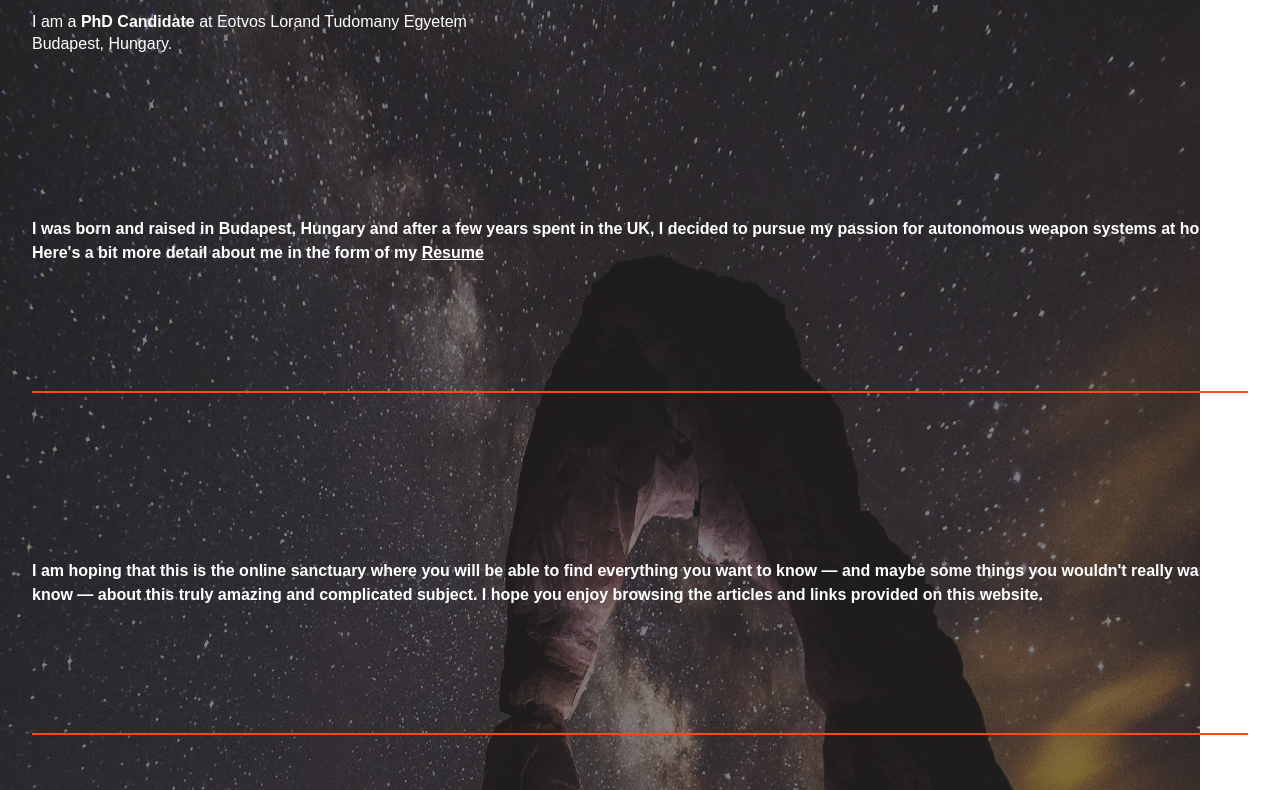
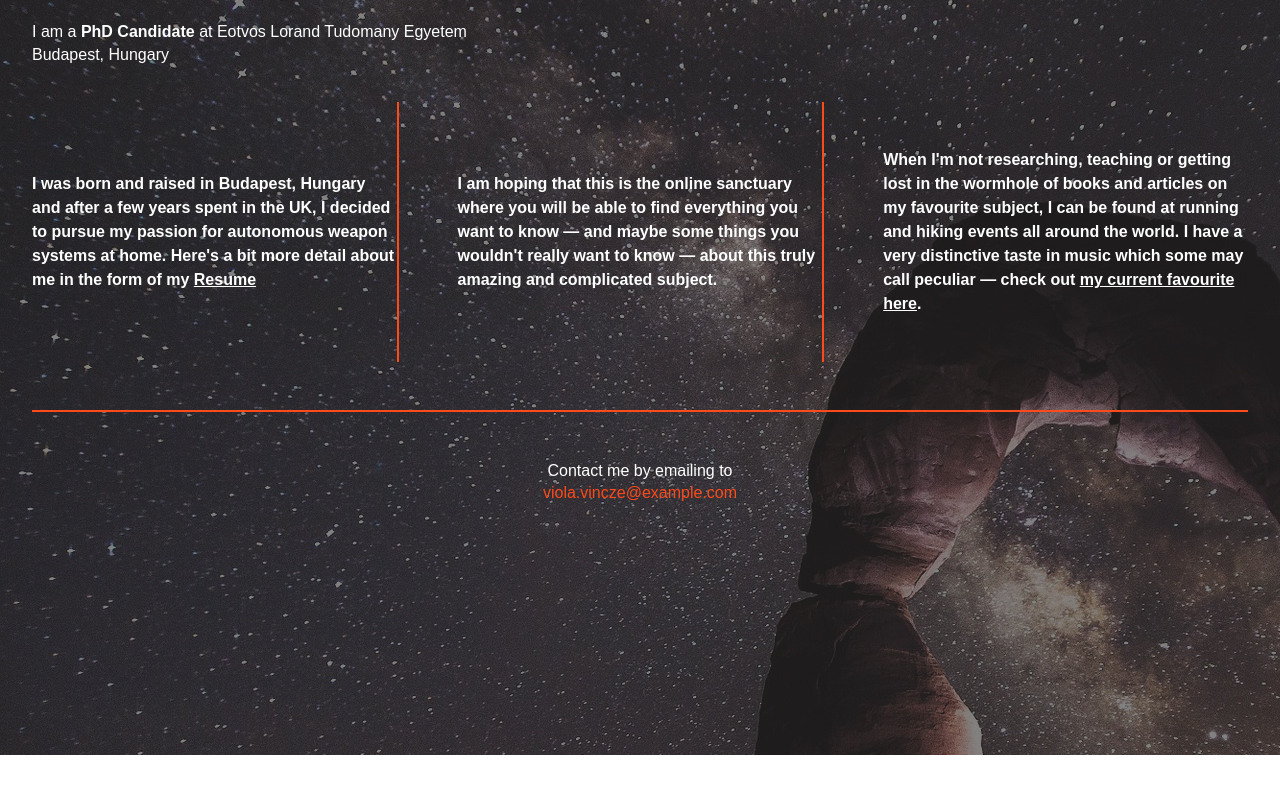
Before and after one commit to Brigitta1/viola-site, a plain HTML site: page index.html in a window 1280 px wide. Shown: the part 109-899 px from the top of the page. After the commit the page ends 864 px from the top, so only its background shows below. Drawn offline with nearby package versions, Linux system fonts and the light colour scheme.

Commit message:
Tablet and desktop basics added to Home page

```diff
--- a/css/main.css
+++ b/css/main.css
@@ -108,7 +108,7 @@ textarea {
 
 html {
     background: url('../img/bkgr3.jpg') no-repeat;
-    background-size: 1200px 1500px;;
+    background-size: 1200px 1500px;
     height: 100%;
 }
 
@@ -167,6 +167,7 @@ a {
 }
 
 .intro {
+    margin-top: 2em;
 
 }
 
@@ -197,7 +198,7 @@ a {
     display: flex;
     justify-content: center;
     align-items: center;
-    margin-bottom: 20px;
+    margin-bottom: ;
     margin-top: 20px;
     border-bottom: 2px solid #fc4a1a;
 }
@@ -209,8 +210,8 @@ a {
 
 
 footer {
-    margin-top: 2em;
-    margin-bottom: 2em;
+    margin-top: 3em;
+    margin-bottom: 3em;
 
 }
 
@@ -340,8 +341,49 @@ footer p {
 @media only screen and (min-width: 600px ) {
     /* TABLET STYLES HERE */
 
+    .wrapper {
+        font-weight: bold;
+        display: -webkit-box;
+        display: -moz-box;
+        display: -ms-flexbox;
+        display: -webkit-flex;
+        display: flex;
+        justify-content: space-between;
+        align-items: center;
+        flex-flow: row wrap;
+    }
 
 
+    .div-1, .div-2, .div-3 {
+        color: #fff;
+        line-height: 1.5em;
+        font-size: 1em;
+        background-color:;
+        height: 260px;
+        width: 30%;
+        display: -webkit-box;
+        display: -moz-box;
+        display: -ms-flexbox;
+        display: -webkit-flex;
+        display: flex;
+        justify-content: center;
+        align-items: center;
+        border-bottom: none;
+    }
+
+    .div-1, .div-2 {
+        border-right: 2px solid #fc4a1a;
+    }
+
+    footer {
+        border-top: 2px solid #fc4a1a;
+        padding-bottom:;
+        margin-top:;
+    }
+
+    footer p {
+        margin-top: 3em;
+    }
 
 
 
@@ -358,7 +400,9 @@ footer p {
 
 
 
-
+    html {
+        background-size: auto;
+    }
 
 
 
--- a/index.html
+++ b/index.html
@@ -29,7 +29,7 @@
         </div>
 
         <div class="intro">
-            <p>I am a <span id="strong">PhD Candidate</span> at Eotvos Lorand Tudomany Egyetem<br>Budapest, Hungary.
+            <p>I am a <span id="strong">PhD Candidate</span> at Eotvos Lorand Tudomany Egyetem<br>Budapest, Hungary
             </p>
         </div>
 
@@ -40,10 +40,10 @@
                 <p>I was born and raised in Budapest, Hungary and after a few years spent in the UK, I decided to pursue my passion for <span id="strong">autonomous weapon systems</span> at home. Here's a bit more detail about me in the form of my <a href="#">Resume</a></p>
             </div>
             <div class="div-2">
-                <p>I am hoping that this is the online sanctuary where you will be able to find everything you want to know &mdash; and maybe some things you wouldn't really want to know &mdash; about this truly amazing and complicated subject. I hope you enjoy browsing the articles and links provided on this website.</p>
+                <p>I am hoping that this is the online sanctuary where you will be able to find everything you want to know &mdash; and maybe some things you wouldn't really want to know &mdash; about this truly amazing and complicated subject.</p>
             </div>
             <div class="div-3">
-                <p>Fun fact: When I'm not researching, teaching or getting lost in the wormhole of books and articles on my favourite subject, I can be found at running and hiking events all around the world. I have a very distinctive taste in music which some may call peculiar &mdash; check out <a href="">my current favourite here</a>.</p>
+                <p>When I'm not researching, teaching or getting lost in the wormhole of books and articles on my favourite subject, I can be found at running and hiking events all around the world. I have a very distinctive taste in music which some may call peculiar &mdash; check out <a href="">my current favourite here</a>.</p>
             </div>
 
         </section>
```
